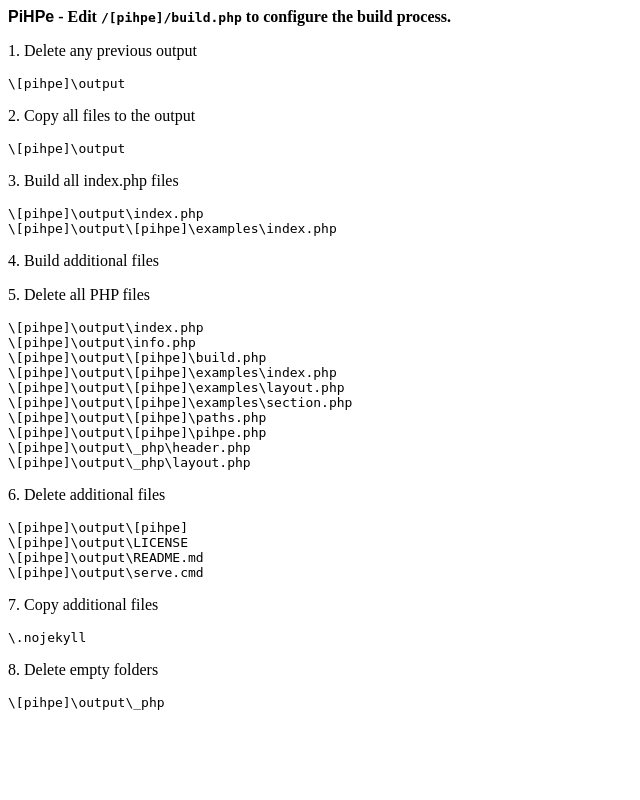
After one commit to marcelvark/pihpe, a PHP site: the page made by [pihpe]/build.html in a window 1280 px wide. The commit adds this page. Shown: the whole page, without its empty margins (0-640 px from the left). Run offline with PHP 8.4, Linux system fonts and the light colour scheme.

Commit message:
Added example build output for #2
Added an HTML example of build output, as well as JS for static linking.

```diff
--- /dev/null
+++ b/[pihpe]/build.html
@@ -0,0 +1,58 @@
+
+
+
+<p><b><span style="font-family: sans-serif">PiHPe</span> - Edit <kbd>/[pihpe]/build.php</kbd> to configure the build process.</b></p>
+
+<pre></pre>
+
+<p>1. Delete any previous output</p>
+
+<pre>\[pihpe]\output
+</pre>
+
+<p>2. Copy all files to the output</p>
+
+<pre>\[pihpe]\output
+</pre>
+
+<p>3. Build all index.php files</p>
+
+<pre>\[pihpe]\output\index.php
+\[pihpe]\output\[pihpe]\examples\index.php
+</pre>
+
+<p>4. Build additional files</p>
+
+<pre></pre>
+
+<p>5. Delete all PHP files</p>
+
+<pre>\[pihpe]\output\index.php
+\[pihpe]\output\info.php
+\[pihpe]\output\[pihpe]\build.php
+\[pihpe]\output\[pihpe]\examples\index.php
+\[pihpe]\output\[pihpe]\examples\layout.php
+\[pihpe]\output\[pihpe]\examples\section.php
+\[pihpe]\output\[pihpe]\paths.php
+\[pihpe]\output\[pihpe]\pihpe.php
+\[pihpe]\output\_php\header.php
+\[pihpe]\output\_php\layout.php
+</pre>
+
+<p>6. Delete additional files</p>
+
+<pre>\[pihpe]\output\[pihpe]
+\[pihpe]\output\LICENSE
+\[pihpe]\output\README.md
+\[pihpe]\output\serve.cmd
+</pre>
+
+<p>7. Copy additional files</p>
+
+<pre>\.nojekyll
+</pre>
+
+<p>8. Delete empty folders</p>
+
+<pre>\[pihpe]\output\_php
+</pre>
--- a/_php/layout.php
+++ b/_php/layout.php
@@ -38,8 +38,8 @@
       hr { background-image: linear-gradient(to right, #fff3, transparent); }
 
       *:focus { outline: 0.12rem dashed SkyBlue; outline-offset: 0.1rem; }
-      ::-moz-selection { background: LightGreen; color: Black; }
-      ::selection { background: rgba(144, 238, 144, 0.99); color: Black; }
+      ::-moz-selection { background: LightGreen; color: #444; }
+      ::selection { background: rgba(144, 238, 144, 0.99); color: #444; }
 
       html { font-size: calc(1rem + 0.3vw); font-family: Sans; }
       h1, h2, h3, a, kbd { letter-spacing: 0.025em; font-family: Arial, sans-serif; }
```
Also changed, not shown: info.php (+15 -3 lines).
